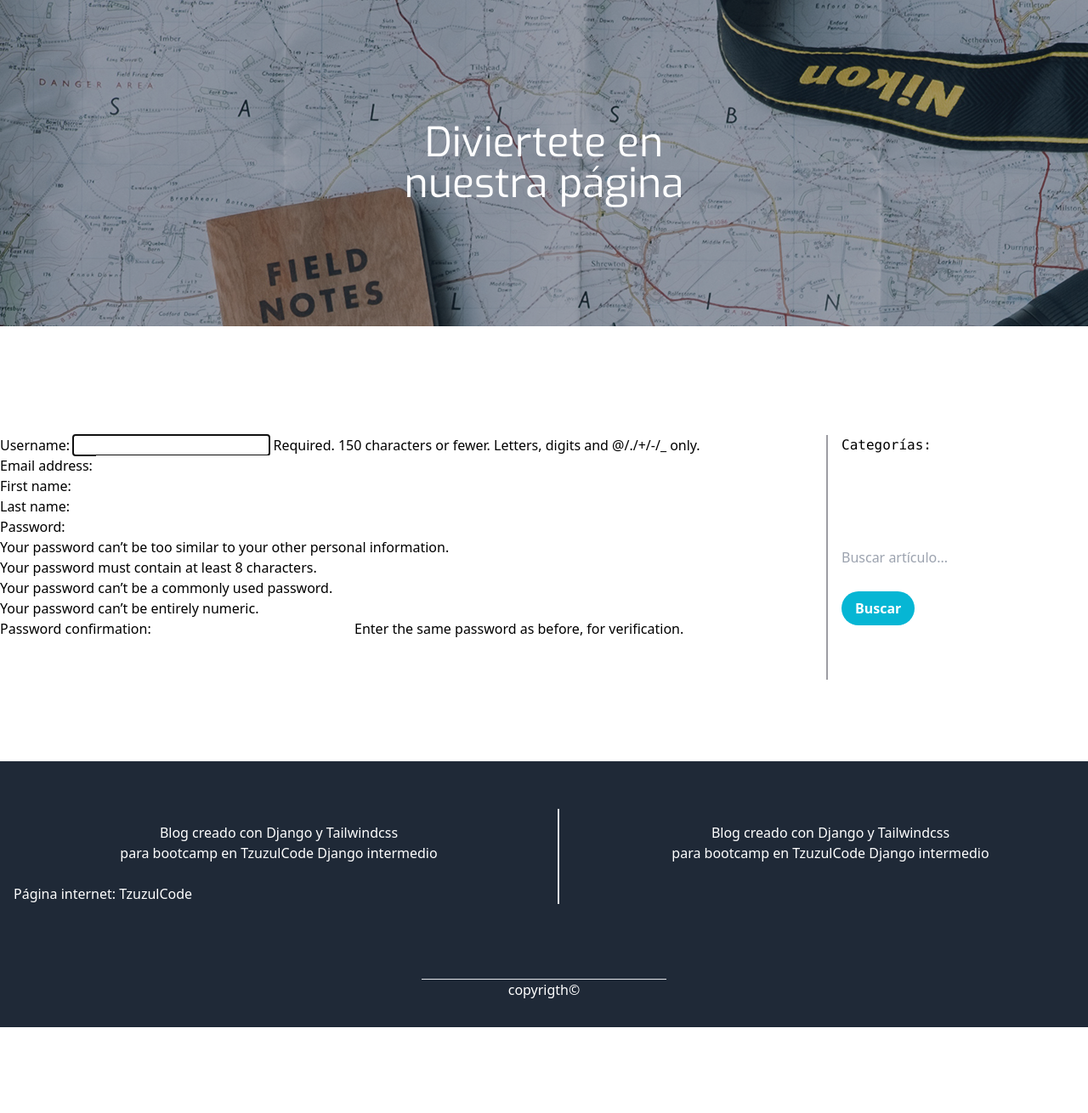
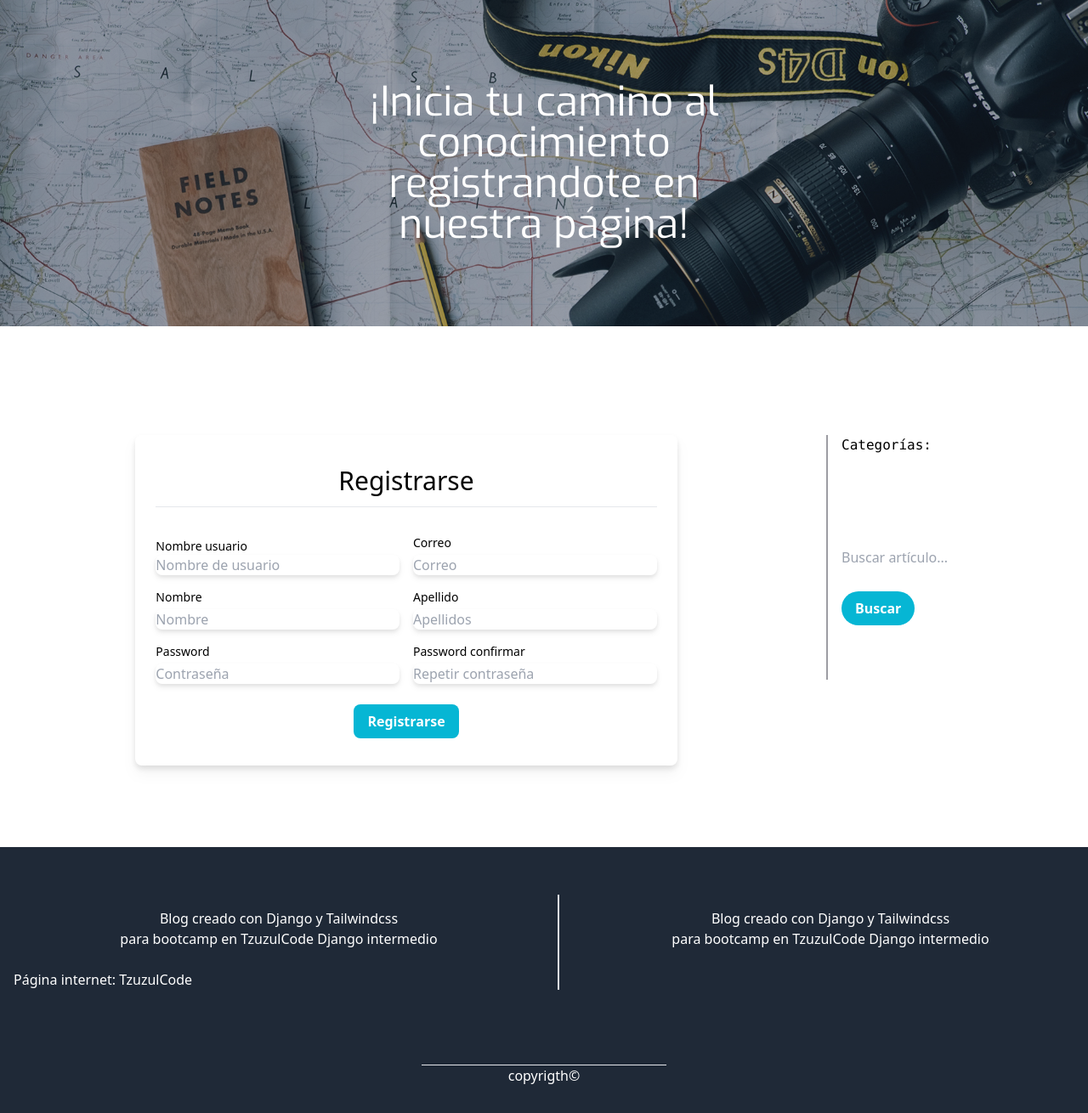
Before and after one commit to j0hevnd/bootcamp_django-tzuzulCode, a Django app: page /registrarse/ in a window 1280 px wide. Shown: the part 72-1382 px from the top of the page at 85% size. Before the commit the page ends 1281 px from the top, so only its background shows below. Run offline with Django 3.2, Linux system fonts and the light colour scheme; data that the repository does not hold is empty; parts of the project's set-up code (start-up, migrations or seed data) failed here and were passed over; some libraries are stand-ins or nearby versions.

Commit message:
Subir archivos estáticos haciendo uso de MEDIA_URL, cambios en el modelo para subir portadas, y cambios en el HTML para leer correctamente las portadas. Se organizo el registrarse en el HTML

```diff
--- a/django_funciones/projecto1/blog/apps.py
+++ b/django_funciones/projecto1/blog/apps.py
@@ -3,4 +3,4 @@ from django.apps import AppConfig
 
 class BlogConfig(AppConfig):
     default_auto_field = 'django.db.models.BigAutoField'
-    name = 'blog'
+    name = 'applications.blog'
--- a/django_funciones/projecto1/blog/models.py
+++ b/django_funciones/projecto1/blog/models.py
@@ -1,3 +1,4 @@
+from distutils.command.upload import upload
 from django.db import models
 
 # Usuarios
@@ -7,6 +8,8 @@ from django.contrib.auth.models import User
 
 class Categorias(models.Model):
     nombre_categoria = models.CharField("Nombre categoría", max_length=100, null=False, blank=False)
+    portada = models.ImageField("Portada de categoría", null=True, blank=True,
+                                upload_to="categorias")
 
     class Meta:
         verbose_name="Categoria"
@@ -20,6 +23,8 @@ class Articulos(models.Model):
     nombre_articulo = models.CharField("Nombre artículo", max_length=100, null=False, blank=False)
     resumen = models.CharField("Descripción artículo", max_length=150, null=False, blank=False)
     contenido = models.TextField("Contenido", null=False, blank=False)
+    portada = models.ImageField("Portada de articulo", null=True, blank=True,
+                                upload_to="articulos")
     slug = models.SlugField("Slug", max_length=100, unique=True, null=True, blank=True)
     categorias = models.ForeignKey(Categorias, on_delete=models.CASCADE)
     publico = models.BooleanField(default=True)
@@ -40,6 +45,7 @@ class Comentario(models.Model):
     usuario = models.ForeignKey(User, on_delete=models.CASCADE)
     creado = models.DateTimeField("Fecha de creación", auto_now=True)
     editado = models.DateTimeField("Fecha edición", auto_now_add=True)
+    publico = models.BooleanField(default=True)
 
     class Meta:
         verbose_name = "Comentarios"
--- a/django_funciones/projecto1/blog/views.py
+++ b/django_funciones/projecto1/blog/views.py
@@ -148,14 +148,16 @@ def eliminar_comentario(request, slug):
         articulo = Articulos.objects.get(slug=slug)
 
         comentario = None
-        if request.GET.get('eliminar') and request.user == comentario.usuario:
+        if request.GET.get('eliminar'):
             comentario = articulo.comentarios.get(id=request.GET.get('eliminar'))
-            comentario.delete()
+            if request.user == comentario.usuario:
+                comentario.delete()
 
     except Comentario.DoesNotExist as e:
         return Http404(f"El comentario no fue encontrado")
 
     except Exception as e:
+        print(f"Hubo un error por.... {e}")
         return Http404(f"Hubo un error por.... {e}")
 
     return HttpResponseRedirect( reverse('app_blog:detalle', args=(articulo.slug,)) )
--- a/django_funciones/projecto1/projecto1/settings.py
+++ b/django_funciones/projecto1/projecto1/settings.py
@@ -132,6 +132,9 @@ USE_TZ = True
 STATIC_URL = '/static/'
 STATICFILES_DIRS = [BASE_DIR / 'static']
 
+MEDIA_URL = "/media/"
+MEDIA_ROOT = BASE_DIR / 'media'
+
 # Default primary key field type
 # https://docs.djangoproject.com/en/3.2/ref/settings/#default-auto-field
 
--- a/django_funciones/projecto1/projecto1/urls.py
+++ b/django_funciones/projecto1/projecto1/urls.py
@@ -13,6 +13,7 @@ Including another URLconf
     1. Import the include() function: from django.urls import include, path
     2. Add a URL to urlpatterns:  path('blog/', include('blog.urls'))
 """
+from django.conf import settings
 from django.contrib import admin
 from django.urls import path, include
 
@@ -22,3 +23,7 @@ urlpatterns = [
     path('', include('blog.urls')),
     path('', include('usuarios.urls')),
 ]
+
+if settings.DEBUG:
+    from django.conf.urls.static import static
+    urlpatterns += static(settings.MEDIA_URL, document_root=settings.MEDIA_ROOT)
--- a/django_funciones/projecto1/templates/articulos_categoria.html
+++ b/django_funciones/projecto1/templates/articulos_categoria.html
@@ -6,6 +6,10 @@
 {% block title %}
     {{ categoria.nombre_categoria }}
 {% endblock title %}
+
+{% block hero %}
+    {{ categoria.portada.url }}
+{% endblock hero %}
 
 
 {% block name_hero %}
--- a/django_funciones/projecto1/templates/base.html
+++ b/django_funciones/projecto1/templates/base.html
@@ -24,8 +24,8 @@
 
     <!-- Hero -->
     <div
-        class="relative h-96 bg-fixed"
-        style="background-image: url({% static 'img/about-bg.jpg'%})"
+        class="relative h-96 bg-fixed bg-no-repeat bg-cover"
+        style="background-image: url({% block hero %}{% static 'img/about-bg.jpg'%}{% endblock hero %})"
     >
         <div class="w-full h-full bg-gray-800 top-0 left-0 absolute opacity-40"></div>
         <div class="absolute w-full h-full flex flex-col top-0 letf-0 justify-center items-center">
--- a/django_funciones/projecto1/templates/detalle.html
+++ b/django_funciones/projecto1/templates/detalle.html
@@ -5,6 +5,10 @@
 {% block title %}
     {{ articulo.nombre_articulo }}
 {% endblock title %}
+
+{% block hero %}
+    {{ articulo.portada.url }}
+{% endblock hero %}
 
 {% block name_hero %}
     <p class="text-5xl text-center text-white w-2/6">{{ articulo.nombre_articulo }}</p>
--- a/django_funciones/projecto1/templates/usuarios/registro.html
+++ b/django_funciones/projecto1/templates/usuarios/registro.html
@@ -10,11 +10,120 @@
 
 {% block name_hero %}
     <p class="text-5xl text-center text-white w-2/6" style="font-family: 'Exo', sans-serif;">
-        Diviertete en nuestra página
+        ¡Inicia tu camino al conocimiento registrandote en nuestra página!
     </p>
 {% endblock name_hero %}
 
 
 {% block content %}
-    {{ formulario.as_p }}
+<div class="col-span-3">
+    <div class="sm:mx-auto sm:w-8/12">
+        <div class="bg-white py-8 px-6 drop-shadow-lg rounded-lg">
+
+            <p class="text-3xl mb-3 mt-1 text-center">Registrarse</p>
+            <hr class="mb-8">
+
+            {% if formulario.errors %}
+                <div class="text-sm text-red-600">
+                    {{ formulario.errors }}
+                </div>
+            {% endif %}
+
+
+            <form action="" class="mb-0 space-y-6" method="POST">
+                {% csrf_token %}
+                <div class="grid grid-flow-row-dense grid grid-cols-2 grid-rows-3 gap-4">
+                    <div>
+                        <div class="mt-1">
+                            <label for="username" class="block text-sm font-medium">
+                                Nombre usuario
+                            </label>
+                            <input
+                                class="w-full border-gray-300 rounded-lg drop-shadow-md"
+                                type="text"
+                                name="username"
+                                id="username"
+                                placeholder="Nombre de usuario"
+                                required
+                            >
+                        </div>
+                    </div>
+                    <div>
+                        <label for="correo" class="block text-sm font-medium">Correo</label>
+                        <div class="mt-1 row-span-2">
+                            <input
+                                class="w-full border-gray-300 rounded-lg drop-shadow-md"
+                                type="email"
+                                name="correo"
+                                id="correo"
+                                placeholder="Correo"
+                                required
+                            >
+                        </div>
+                    </div>
+                    <div>
+                        <label for="nombre" class="block text-sm font-medium">Nombre</label>
+                        <div class="mt-1">
+                            <input
+                                class="w-full border-gray-300 rounded-lg drop-shadow-md"
+                                type="text"
+                                name="nombre"
+                                id="nombre"
+                                placeholder="Nombre"
+                                required
+                            >
+                        </div>
+                    </div>
+                    <div>
+                        <label for="apellidos" class="block text-sm font-medium">Apellido</label>
+                        <div class="mt-1">
+                            <input
+                                class="w-full border-gray-300 rounded-lg drop-shadow-md"
+                                type="text"
+                                name="apellidos"
+                                id="apellidos"
+                                placeholder="Apellidos"
+                                required
+                            >
+                        </div>
+                    </div>
+
+                    <div>
+                        <label for="password" class="block text-sm font-medium">Password</label>
+                        <div class="mt-1">
+                            <input
+                                class="w-full border-gray-300 rounded-lg drop-shadow-md"
+                                type="password"
+                                name="password1"
+                                id="password"
+                                placeholder="Contraseña"
+                                required
+                            >
+                        </div>
+                    </div>
+                    <div>
+                        <label for="password2" class="block text-sm font-medium">Password confirmar</label>
+                        <div class="mt-1">
+                            <input
+                                class="w-full border-gray-300 rounded-lg drop-shadow-md"
+                                type="password"
+                                name="password2"
+                                id="password2"
+                                placeholder="Repetir contraseña"
+                                required
+                            >
+                        </div>
+                    </div>
+                </div>
+
+                <div class="flex justify-center">
+                    <button
+                        class="text-white px-4 py-2 rounded-lg font-semibold bg-cyan-500 hover:bg-cyan-300">
+                        Registrarse
+                    </button>
+                </div>
+            </div>
+        </form>
+    </div>
+</div>
 {% endblock content %}
--- a/django_funciones/projecto1/usuarios/apps.py
+++ b/django_funciones/projecto1/usuarios/apps.py
@@ -3,4 +3,4 @@ from django.apps import AppConfig
 
 class UsuariosConfig(AppConfig):
     default_auto_field = 'django.db.models.BigAutoField'
-    name = 'usuarios'
+    name = 'apps.usuarios'
--- a/django_funciones/projecto1/usuarios/views.py
+++ b/django_funciones/projecto1/usuarios/views.py
@@ -16,7 +16,7 @@ def regitrar_usuario(request):
 
         if formulario_registro.is_valid():
             formulario_registro.save()
-            return HttpResponseRedirect( reverse("app_usuarios:iniciar_sesion"))
+            return redirect("app_usuarios:iniciar_sesion")
 
     else:
         formulario_registro = FormularioRegistro()
```
